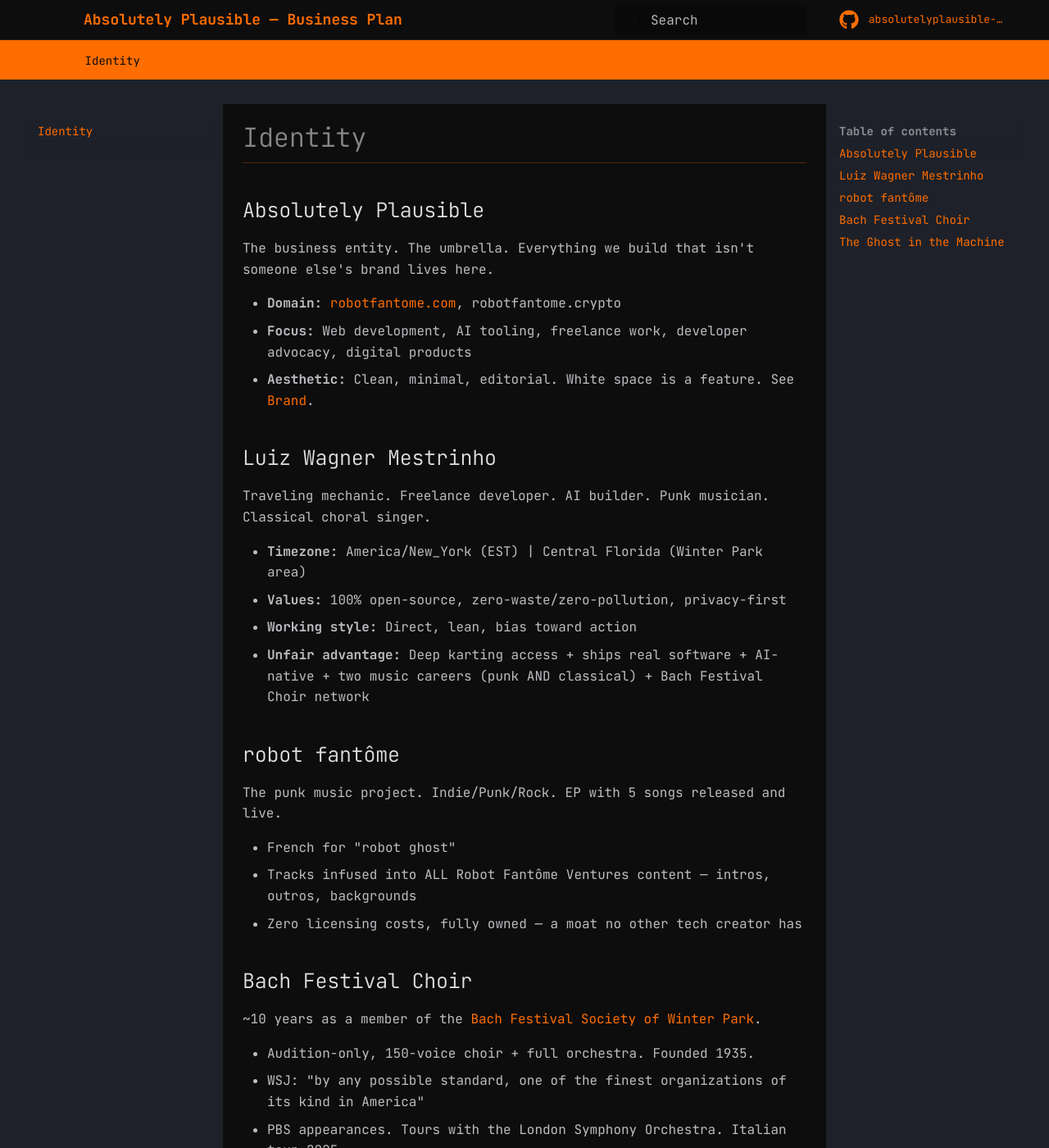
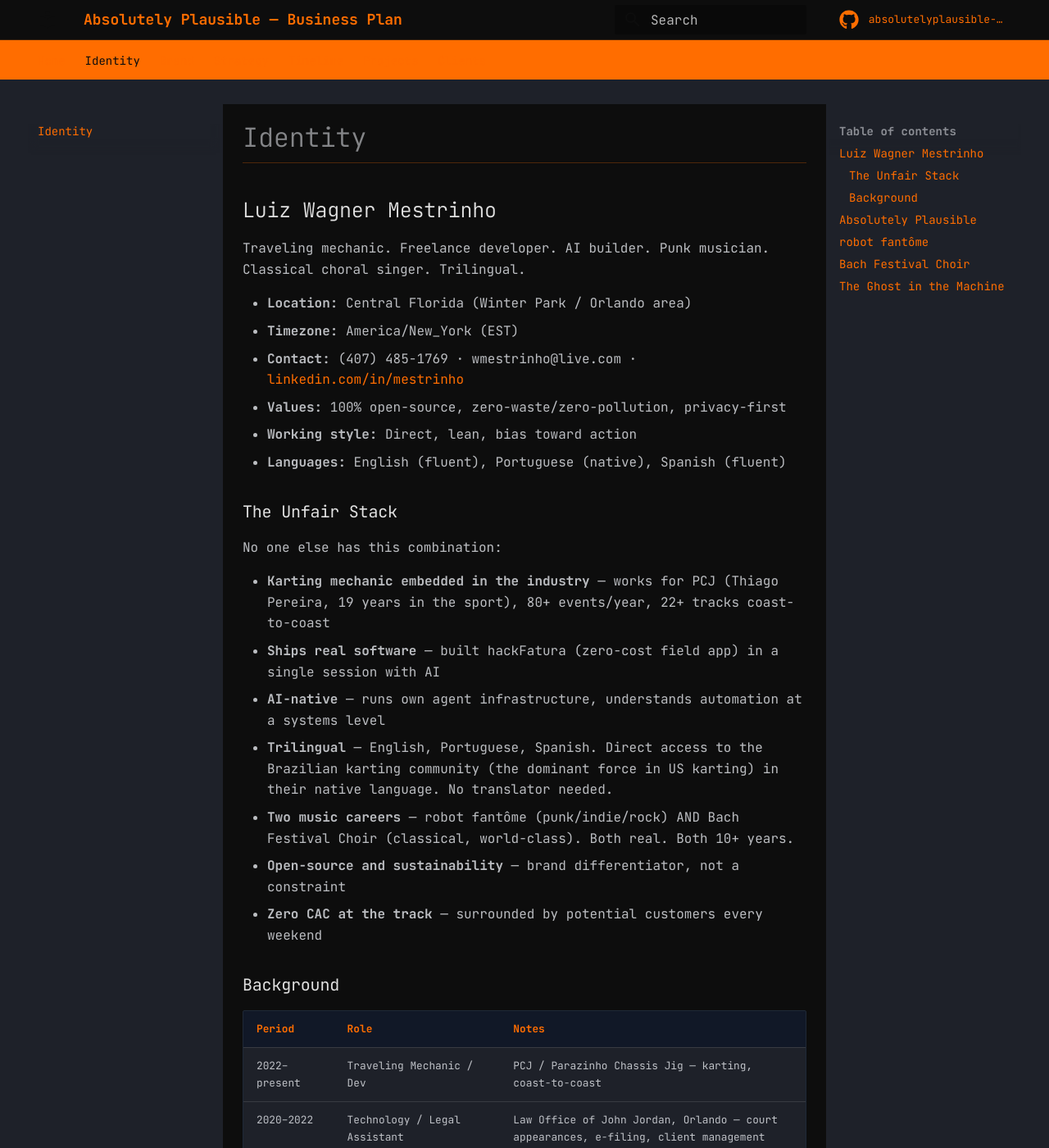
Before and after one commit to wmestrinho/absolutelyplausible-business-plan, an MkDocs documentation site: the page built from docs/identity.md, in a window 1280 px wide and 1400 px high. Shown: the whole window at 82% size. Built offline with MkDocs 1.6.1 and Material for MkDocs 9.7.7, drawn with Linux system fonts in a browser that asks for light colours; comment, search, counter and statistics services are not loaded; some of the changed text lies outside the part shown.

Commit message:
Add full identity profile + trilingual advantage from resume
- docs/identity.md: expand with contact info, trilingual (EN/PT/ES),
  full career background table (Iron Yard cert, Law Office, Absolutely
  Plausible LLC history, hospitality/management background), The Unfair
  Stack section
- docs/strategy.md: add trilingual bullet to Unfair Advantage section
  (Brazilian karting community angle) and to hackFatura Target Market

Co-Authored-By: Claude Sonnet 4.6 <noreply@anthropic.com>

```diff
--- a/docs/identity.md
+++ b/docs/identity.md
@@ -1,21 +1,51 @@
 # Identity
+
+## Luiz Wagner Mestrinho
+
+Traveling mechanic. Freelance developer. AI builder. Punk musician. Classical choral singer. Trilingual.
+
+- **Location:** Central Florida (Winter Park / Orlando area)
+- **Timezone:** America/New_York (EST)
+- **Contact:** (407) 485-1769 · wmestrinho@live.com · [linkedin.com/in/mestrinho](https://linkedin.com/in/mestrinho)
+- **Values:** 100% open-source, zero-waste/zero-pollution, privacy-first
+- **Working style:** Direct, lean, bias toward action
+- **Languages:** English (fluent), Portuguese (native), Spanish (fluent)
+
+### The Unfair Stack
+
+No one else has this combination:
+
+- **Karting mechanic embedded in the industry** — works for PCJ (Thiago Pereira, 19 years in the sport), 80+ events/year, 22+ tracks coast-to-coast
+- **Ships real software** — built hackFatura (zero-cost field app) in a single session with AI
+- **AI-native** — runs own agent infrastructure, understands automation at a systems level
+- **Trilingual** — English, Portuguese, Spanish. Direct access to the Brazilian karting community (the dominant force in US karting) in their native language. No translator needed.
+- **Two music careers** — robot fantôme (punk/indie/rock) AND Bach Festival Choir (classical, world-class). Both real. Both 10+ years.
+- **Open-source and sustainability** — brand differentiator, not a constraint
+- **Zero CAC at the track** — surrounded by potential customers every weekend
+
+### Background
+
+| Period | Role | Notes |
+|--------|------|-------|
+| 2022–present | Traveling Mechanic / Dev | PCJ / Parazinho Chassis Jig — karting, coast-to-coast |
+| 2020–2022 | Technology / Legal Assistant | Law Office of John Jordan, Orlando — court appearances, e-filing, client management |
+| 2017–2020 | Entrepreneur / Self-Employed | Absolutely Plausible LLC — residential construction contracting |
+| 2017 | Back-End Engineering Certification | The Iron Yard, Orlando (3-month bootcamp) |
+| 2014–2016 | Customer Service | Señor Frog's at International, Orlando |
+| 2011–2014 | Front Desk / Housekeeping Manager | Days Inn at Universal + Quality Inn & Suites, Orlando (managed 20-person team) |
+| 2006 | HS Diploma | Dr. Phillips High School, Orlando |
+
+---
 
 ## Absolutely Plausible
 
 The business entity. The umbrella. Everything we build that isn't someone else's brand lives here.
 
 - **Domain:** [robotfantome.com](https://robotfantome.com), robotfantome.crypto
-- **Focus:** Web development, AI tooling, freelance work, developer advocacy, digital products
+- **Focus:** Web development, AI tooling, freelance consulting, digital products
 - **Aesthetic:** Clean, minimal, editorial. White space is a feature. See [Brand](brand.md).
 
-## Luiz Wagner Mestrinho
-
-Traveling mechanic. Freelance developer. AI builder. Punk musician. Classical choral singer.
-
-- **Timezone:** America/New_York (EST) | Central Florida (Winter Park area)
-- **Values:** 100% open-source, zero-waste/zero-pollution, privacy-first
-- **Working style:** Direct, lean, bias toward action
-- **Unfair advantage:** Deep karting access + ships real software + AI-native + two music careers (punk AND classical) + Bach Festival Choir network
+---
 
 ## robot fantôme
 
@@ -24,6 +54,8 @@ The punk music project. Indie/Punk/Rock. EP with 5 songs released and live.
 - French for "robot ghost"
 - Tracks infused into ALL Robot Fantôme Ventures content — intros, outros, backgrounds
 - Zero licensing costs, fully owned — a moat no other tech creator has
+
+---
 
 ## Bach Festival Choir
 
@@ -38,6 +70,8 @@ The punk music project. Indie/Punk/Rock. EP with 5 songs released and live.
 
 The contrast between choir and punk is not a contradiction — it's the most honest version of who Luiz is. Bach on Monday, punk on Saturday.
 
+---
+
 ## The Ghost in the Machine
 
 The identity thread that runs through everything: a force that moves fast, fixes things, doesn't leave a trace of waste, and operates in the background until something needs doing.
```
Also changed, not shown: docs/strategy.md (+2 -0 lines).
